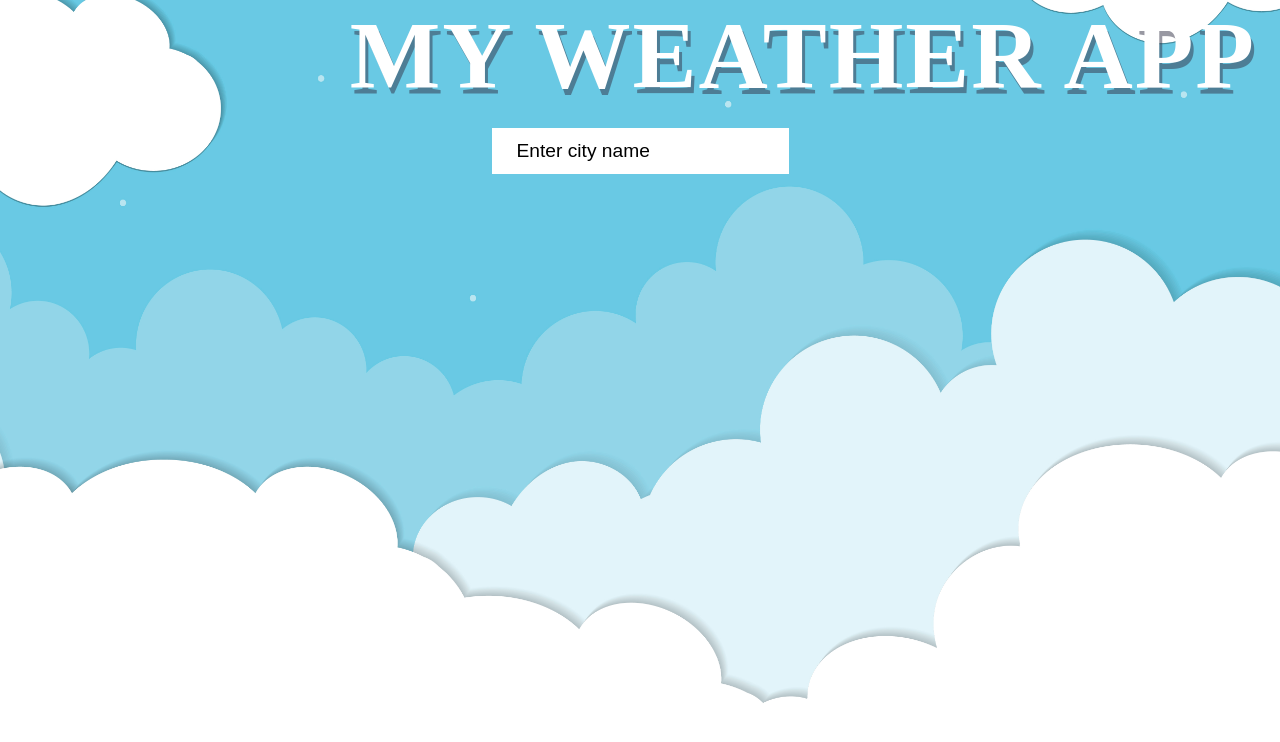
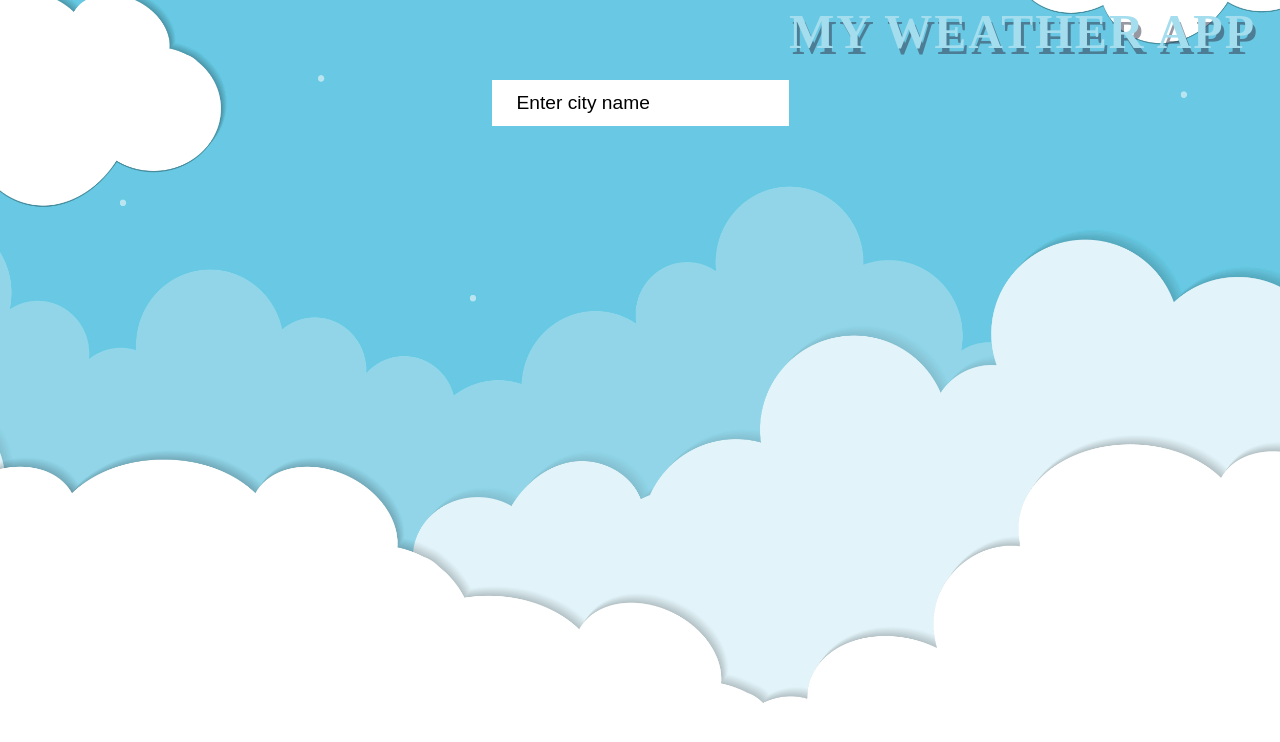
Before and after one commit to MichelleCoffey/cfg-weather-app, a React (Create React App) app in the folder cfg-weather-app/: page / in a window 1280 px wide. Shown: the top 742 px of the page. Built offline with nearby package versions, Linux system fonts and the light colour scheme; a web font is replaced by a local one.

Commit message:
fixed logo.

```diff
--- a/cfg-weather-app/src/App.css
+++ b/cfg-weather-app/src/App.css
@@ -47,7 +47,7 @@ h1, h2 {
   justify-content: center;
 }
 
-.logo {
+h1 {
   font-size: 3rem;
   color: #A4DDED;
   font-family: 'Londrina Solid', cursive;
--- a/cfg-weather-app/src/components/Header.js
+++ b/cfg-weather-app/src/components/Header.js
@@ -2,7 +2,7 @@ import React from 'react'
 
 export const Header = () => {
   return (
-    <header className="logo">
+    <header>
           <h1>My Weather App </h1>
     </header>
   )
```
